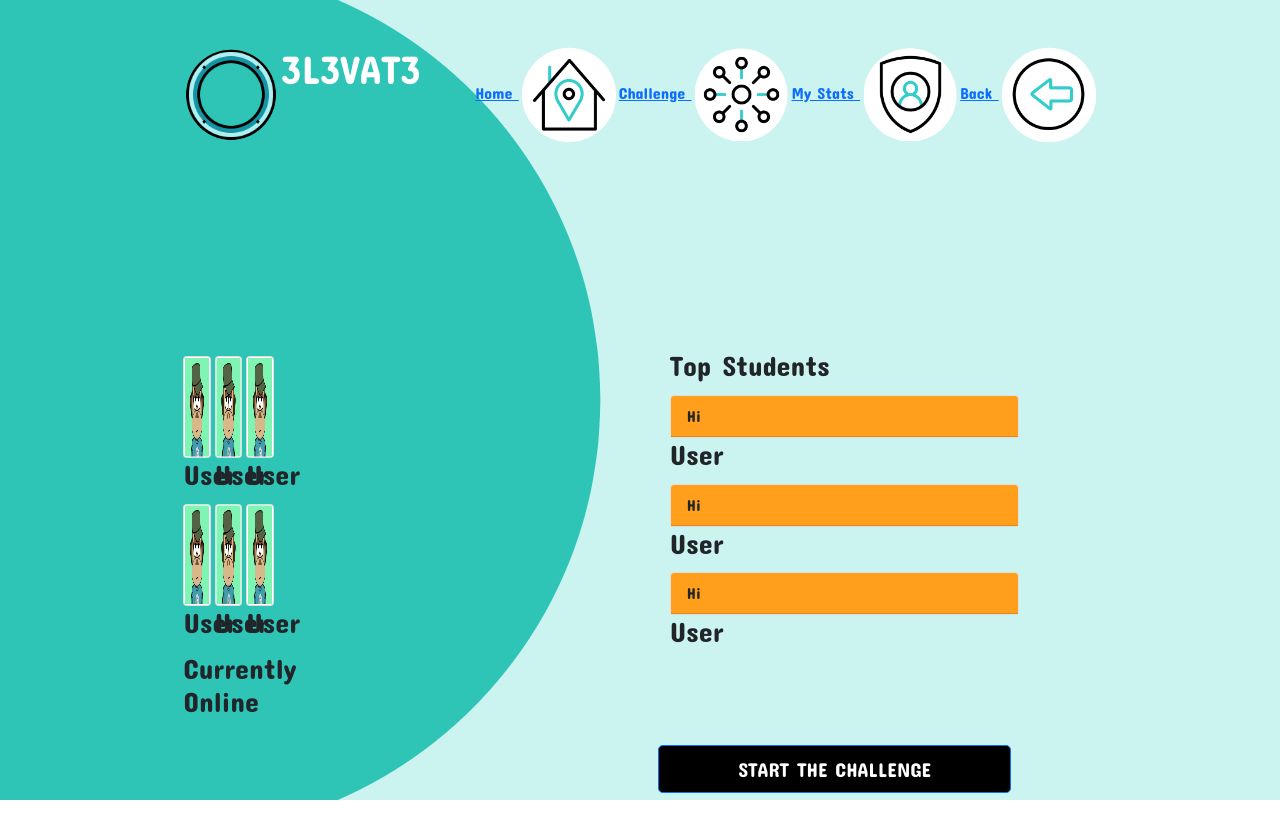
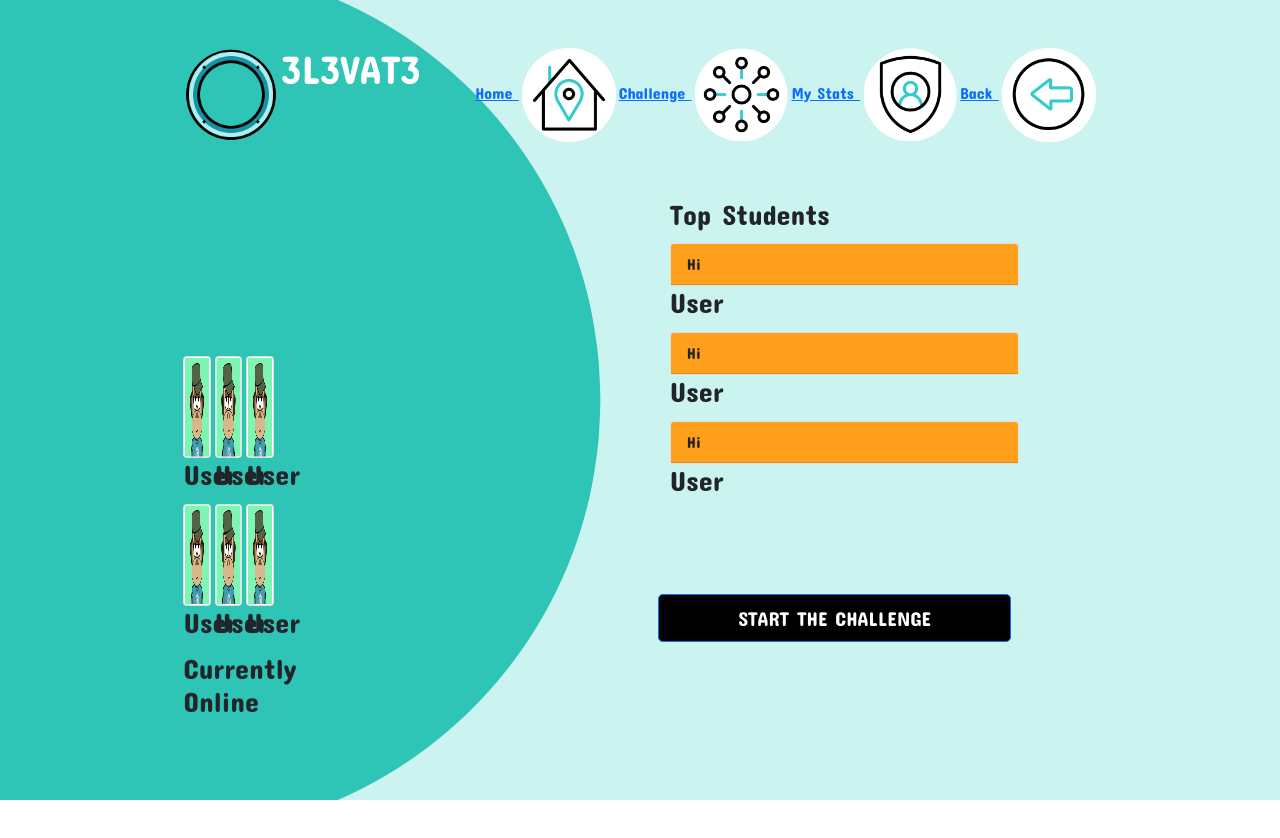
Before and after one commit to Harkins12345/Lap-3-Project, a React (Create React App) app in the folder client/: page /MyStats in a window 1280 px wide. Shown: the top 838 px of the page. After the commit the page ends 800 px from the top, so only its background shows below. Built offline with nearby package versions, Linux system fonts and the light colour scheme.

Commit message:
ADDED MARGIN TOP TO CONTAINERS TO CENTRE

```diff
--- a/client/src/containers/LoginRegister/style.css
+++ b/client/src/containers/LoginRegister/style.css
@@ -2,6 +2,8 @@
     border-radius: 5%;
     box-shadow: -5px 10px 10px;
     height: 100%;
+
+    margin-top: -60px;
 }
 
 .noBorder {
--- a/client/src/pages/ChallengePage/style.css
+++ b/client/src/pages/ChallengePage/style.css
@@ -45,6 +45,10 @@
 
 }
 
+.category-row {
+    margin-top: -450px;
+}
+
 .row {
 
     padding: 0 10% 15% 10%;
```
Also changed, not shown: 1 other file (tests, documents, lock files or other folders).
